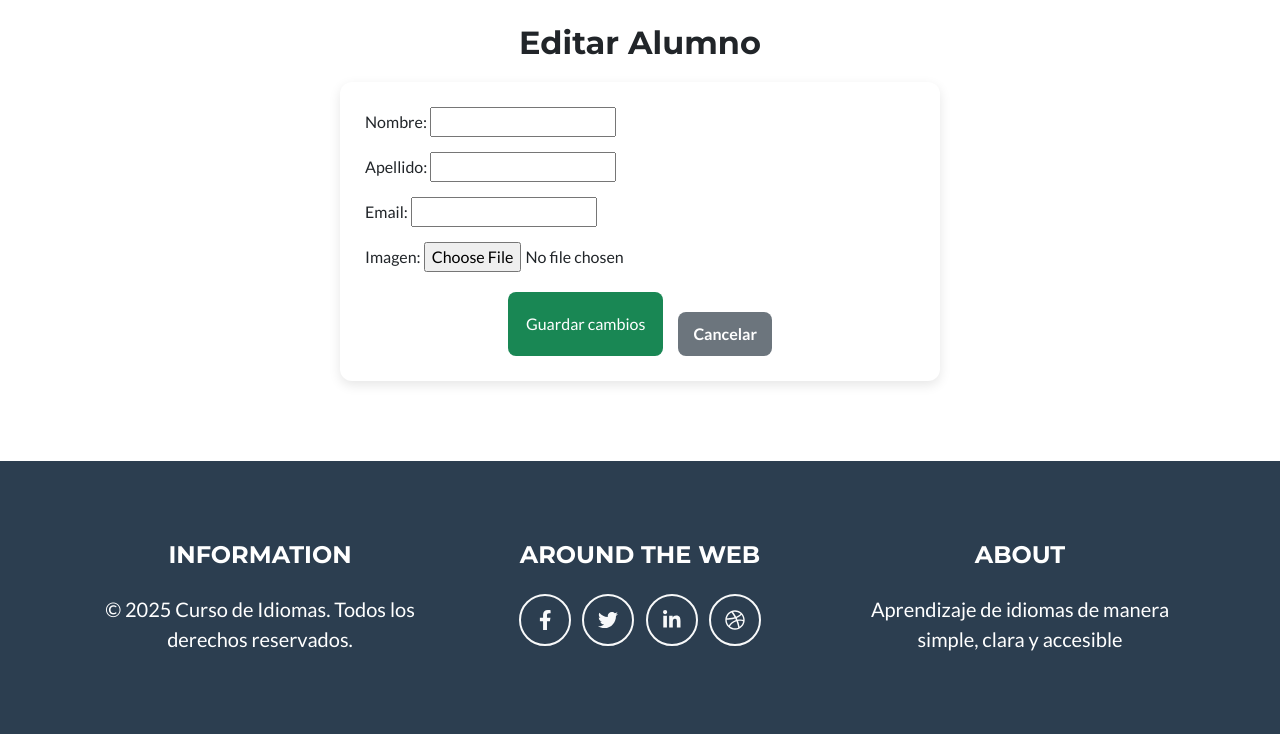
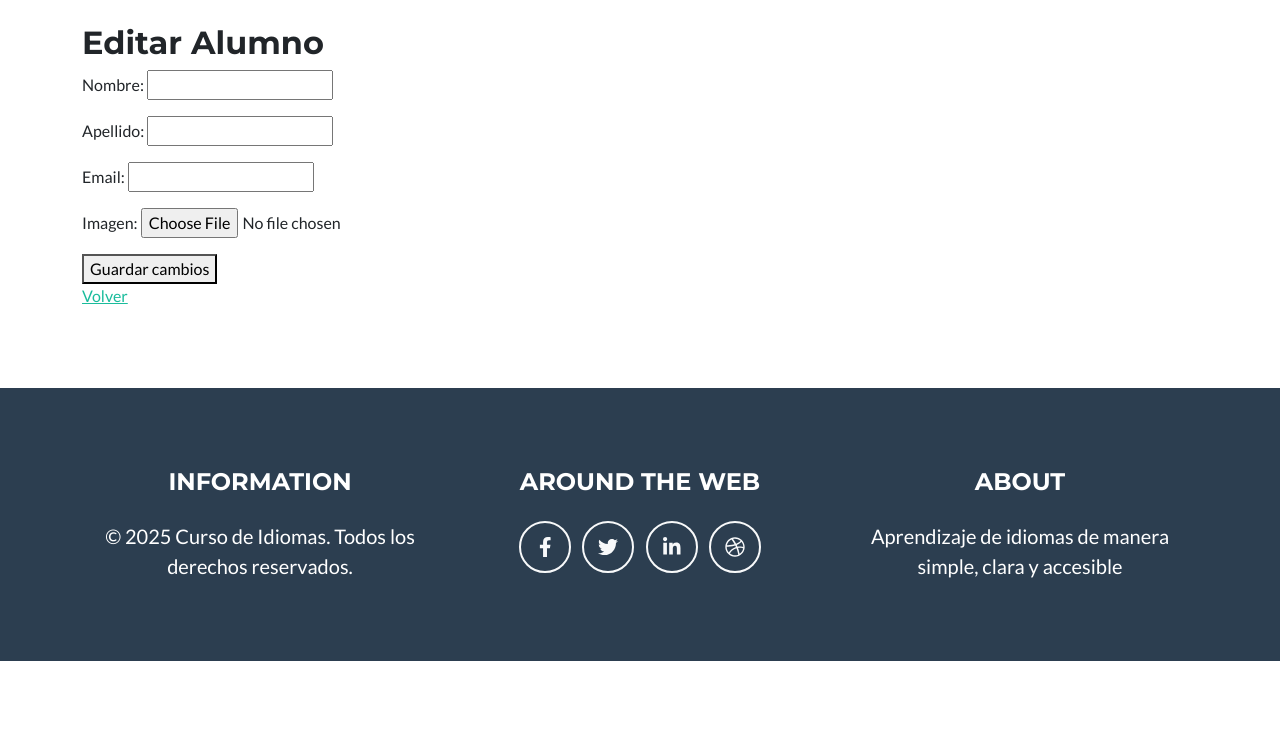
Before and after one commit to Mari4n24/Curso_idiomas_MariangelRoman, a Django app: template curso/templates/alumno/editar_alumno.html in a window 1280 px wide. Shown: the part 104-838 px from the top of the page. After the commit the page ends 765 px from the top, so only its background shows below. Run offline with Django 5.2, Linux system fonts and the light colour scheme; the template is opened without the code that fills it: values that come from a table or form of the project are taken from there, others are empty; some libraries are stand-ins or nearby versions.

Commit message:
Se implementó editar y borrar para alumnos y profesores usando el estilo de cursos.

```diff
--- a/curso/templates/alumno/editar_alumno.html
+++ b/curso/templates/alumno/editar_alumno.html
@@ -1,21 +1,15 @@
 {% extends "base.html" %}
-{% block title %}Editar Alumno{% endblock title %}
 
 {% block content %}
 
-<h1 class="titulo-form">Editar Alumno</h1>
+<h2 class="editar-curso-titulo">Editar Alumno</h2>
 
-<div class="form-card">
-    <form method="post">
-        {% csrf_token %}
+<form method="post" enctype="multipart/form-data" class="editar-curso-form">
+    {% csrf_token %}
+    {{ form.as_p }}
+    <button type="submit" class="btn-editar-curso">Guardar cambios</button>
+</form>
 
-        {{ form.as_p }}
+<a href="{% url 'listar_cursos' %}" class="volver-editar-curso">Volver</a>
 
-        <div class="acciones-form">
-            <button type="submit" class="btn-guardar">Guardar cambios</button>
-            <a href="{% url 'listar_alumnos' %}" class="btn-volver">Cancelar</a>
-        </div>
-    </form>
-</div>
-
-{% endblock content %}
+{% endblock %}
```
Also changed, not shown: curso/templates/profesor/borrar_profesor.html (+25 -0 lines), curso/templates/profesor/editar_profesor.html (+15 -0 lines).
